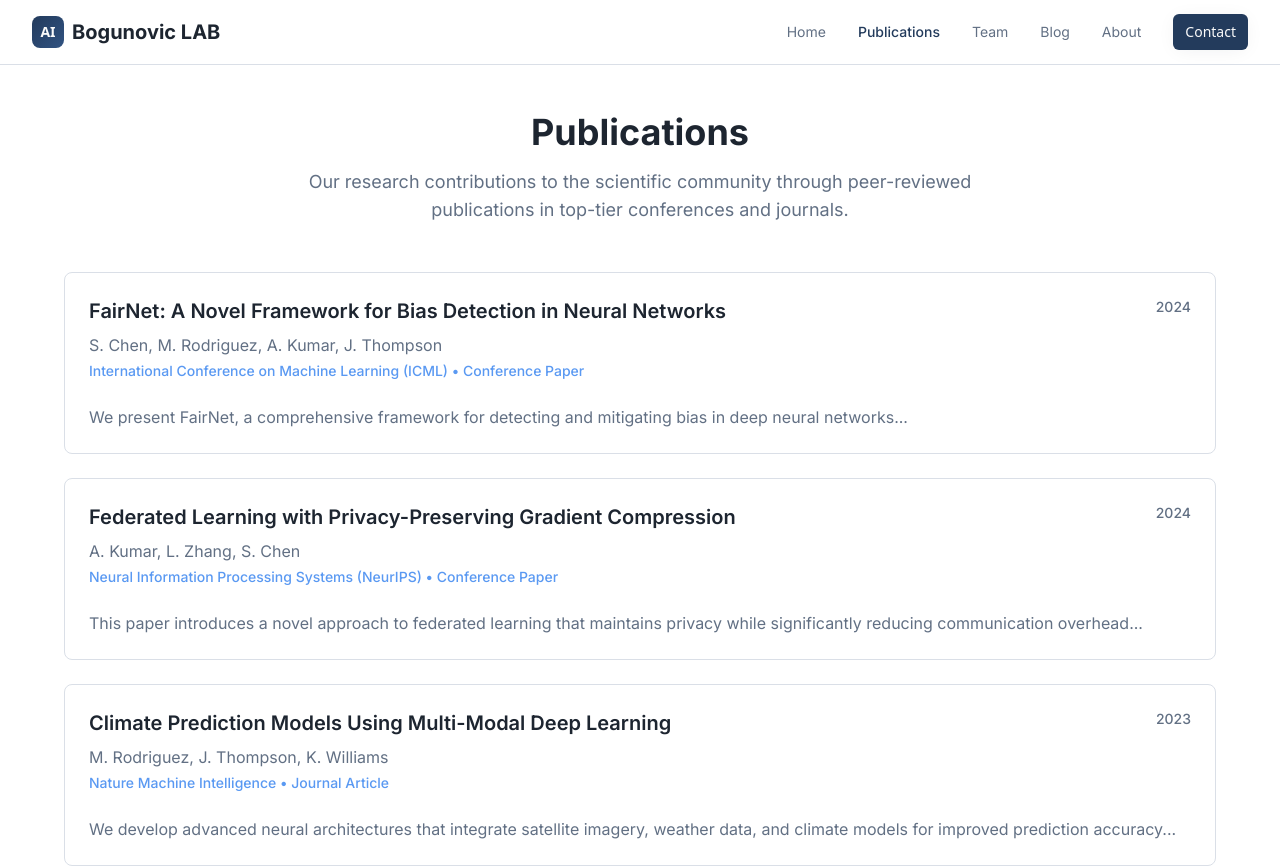
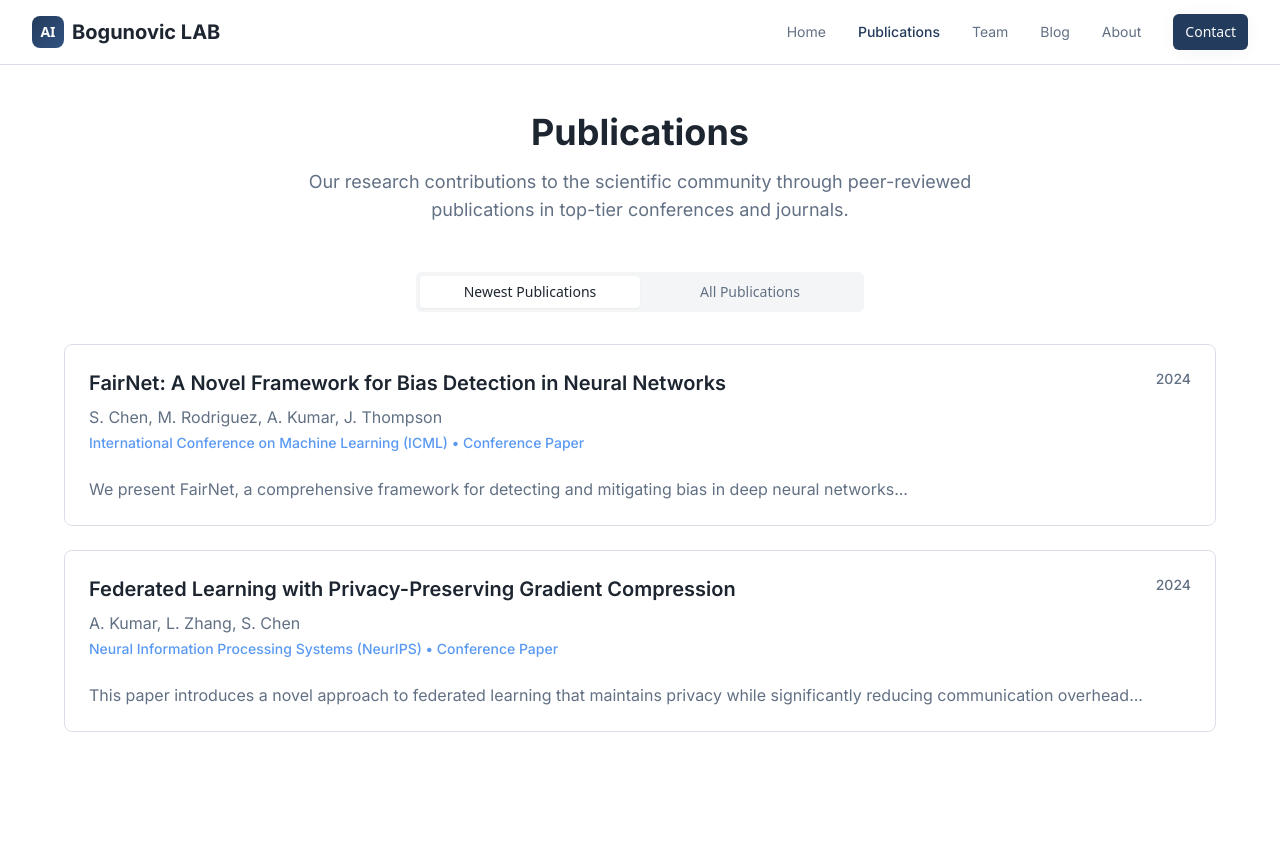
Before and after one commit to ilijabogunovic/rhine-ai, a React (Vite) app: page /publications in a window 1280 px wide. Shown: the top 868 px of the page. After the commit the page ends 800 px from the top, so only its background shows below. Built offline with nearby package versions, Linux system fonts and the light colour scheme.

Commit message:
Add tabs to publications page
Implement two tabs for the publications page: "Newest Publications" and "All Publications".

```diff
--- a/src/pages/Publications.tsx
+++ b/src/pages/Publications.tsx
@@ -1,5 +1,6 @@
 import Layout from "@/components/layout/Layout";
 import { Card, CardContent, CardHeader } from "@/components/ui/card";
+import { Tabs, TabsContent, TabsList, TabsTrigger } from "@/components/ui/tabs";
 
 const publications = [
   {
@@ -37,22 +38,11 @@ const publications = [
 ];
 
 const Publications = () => {
-  return (
-    <Layout>
-      <div className="py-12 px-4 sm:px-6 lg:px-8">
-        <div className="max-w-6xl mx-auto">
-          <div className="text-center mb-12">
-            <h1 className="font-display text-4xl font-bold text-foreground mb-4">
-              Publications
-            </h1>
-            <p className="font-body text-lg text-muted-foreground max-w-3xl mx-auto">
-              Our research contributions to the scientific community through peer-reviewed
-              publications in top-tier conferences and journals.
-            </p>
-          </div>
+  const newestPublications = publications.filter(paper => paper.year === "2024");
 
+  const renderPublications = (publicationList: typeof publications) => (
     <div className="space-y-6">
-            {publications.map((paper, index) => (
+      {publicationList.map((paper, index) => (
         <Card key={index} className="shadow-card hover:shadow-elevated transition-shadow duration-300">
           <CardHeader>
             <div className="flex flex-col md:flex-row md:justify-between md:items-start gap-3">
@@ -80,6 +70,36 @@ const Publications = () => {
         </Card>
       ))}
     </div>
+  );
+
+  return (
+    <Layout>
+      <div className="py-12 px-4 sm:px-6 lg:px-8">
+        <div className="max-w-6xl mx-auto">
+          <div className="text-center mb-12">
+            <h1 className="font-display text-4xl font-bold text-foreground mb-4">
+              Publications
+            </h1>
+            <p className="font-body text-lg text-muted-foreground max-w-3xl mx-auto">
+              Our research contributions to the scientific community through peer-reviewed
+              publications in top-tier conferences and journals.
+            </p>
+          </div>
+
+          <Tabs defaultValue="newest" className="w-full">
+            <TabsList className="grid w-full grid-cols-2 max-w-md mx-auto mb-8">
+              <TabsTrigger value="newest">Newest Publications</TabsTrigger>
+              <TabsTrigger value="all">All Publications</TabsTrigger>
+            </TabsList>
+
+            <TabsContent value="newest">
+              {renderPublications(newestPublications)}
+            </TabsContent>
+
+            <TabsContent value="all">
+              {renderPublications(publications)}
+            </TabsContent>
+          </Tabs>
         </div>
       </div>
     </Layout>
```
Lines whose indentation alone changed are shown as unchanged.
